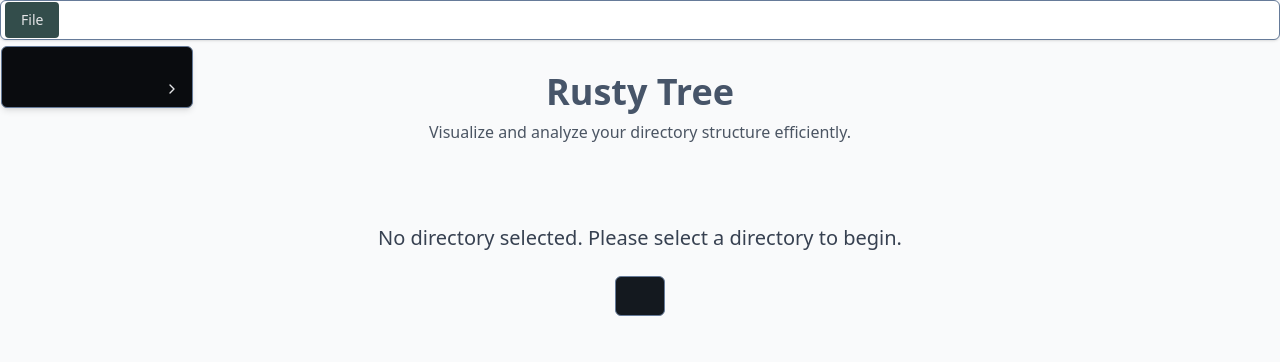
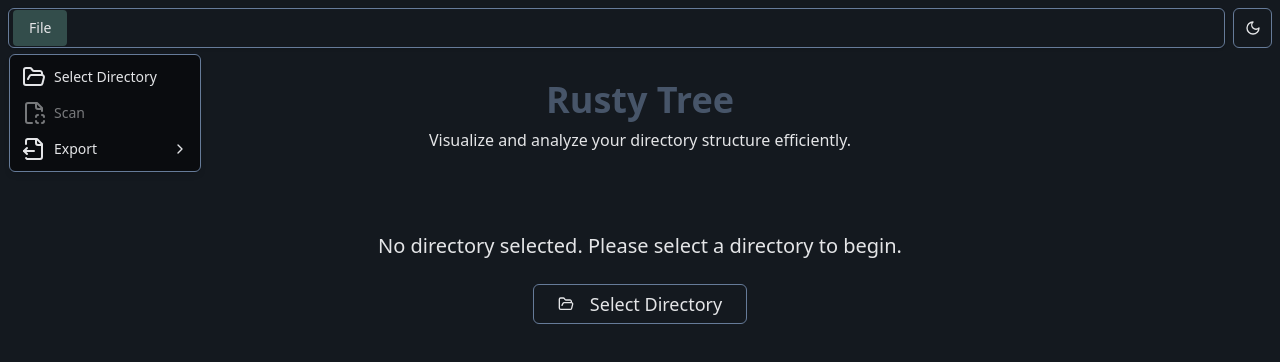
Before and after one commit to Isaac-Duarte/rusty-tree, a React (Vite) app: page / in a window 1280 px wide. Both pictures are taken after a click on the button "File". Shown: the top 362 px of the page. Built offline with nearby package versions, Linux system fonts and the light colour scheme.

Commit message:
Initial changes

```diff
--- a/src/App.tsx
+++ b/src/App.tsx
@@ -24,6 +24,8 @@ import { invoke } from "@tauri-apps/api/core";
 import { Spinner } from "./components/ui/spinner";
 import { formattedDuration } from "./types/util";
 import FileSystemTable from "./components/ui/file-system-table";
+import { FileOutput, FileScan, FolderOpen } from "lucide-react";
+import { ModeToggle } from "./components/mode-toggle";
 
 function App() {
   const [directory, setDirectory] = useState<string | undefined>();
@@ -60,22 +62,21 @@ function App() {
   };
 
   return (
-    <div className="min-h-screen bg-gray-50">
-      <Menubar className="bg-white shadow">
+    <div className="m-2">
+      <div className="flex flex-row justify-between gap-2">
+        <Menubar className="shadow w-full">
           <MenubarMenu>
-          <MenubarTrigger className="px-4 py-2 hover:bg-gray-100">
-            File
-          </MenubarTrigger>
+            <MenubarTrigger className="px-4 py-2">File</MenubarTrigger>
             <MenubarContent>
               <MenubarItem onClick={handleSelectDirectory}>
-              {/* <FaFolderOpen className="mr-2" /> Select Directory */}
+                <FolderOpen className="mr-2" /> Select Directory
               </MenubarItem>
               <MenubarItem onClick={handleScan} disabled={!directory}>
-              {/* <FaPlay className="mr-2" /> Scan */}
+                <FileScan className="mr-2" /> Scan
               </MenubarItem>
               <MenubarSub>
                 <MenubarSubTrigger>
-                {/* <FaFileExport className="mr-2" /> Export */}
+                  <FileOutput className="mr-2" /> Export
                 </MenubarSubTrigger>
                 <MenubarSubContent>
                   <MenubarItem
@@ -98,9 +99,12 @@ function App() {
           </MenubarMenu>
         </Menubar>
 
+        <ModeToggle />
+      </div>
+
       <header className="text-center my-8">
         <h1 className="text-4xl font-bold text-primary">Rusty Tree</h1>
-        <p className="text-gray-600 mt-2">
+        <p className="mt-2">
           Visualize and analyze your directory structure efficiently.
         </p>
       </header>
@@ -109,7 +113,7 @@ function App() {
         {directory ? (
           <Card className="relative">
             {scanning && (
-              <div className="absolute inset-0 bg-white bg-opacity-75 flex items-center justify-center">
+              <div className="absolute inset-0 bg-opacity-75 flex items-center justify-center">
                 <Spinner size="lg" color="primary" />
               </div>
             )}
@@ -138,13 +142,11 @@ function App() {
                 )}
               </CardDescription>
             </CardHeader>
-            <CardContent>
-              {node && <FileSystemTable data={node} />}
-            </CardContent>
+            <CardContent>{node && <FileSystemTable data={node} />}</CardContent>
           </Card>
         ) : (
           <div className="flex flex-col items-center justify-center mt-8">
-            <p className="text-xl text-gray-700 mb-6">
+            <p className="text-xl mb-6">
               No directory selected. Please select a directory to begin.
             </p>
             <Button
@@ -152,7 +154,7 @@ function App() {
               variant="outline"
               className="flex items-center px-6 py-3 text-lg"
             >
-              {/* <FaFolderOpen className="mr-2" /> Select Directory */}
+              <FolderOpen className="mr-2" /> Select Directory
             </Button>
           </div>
         )}
```
Lines whose indentation alone changed are shown as unchanged.
